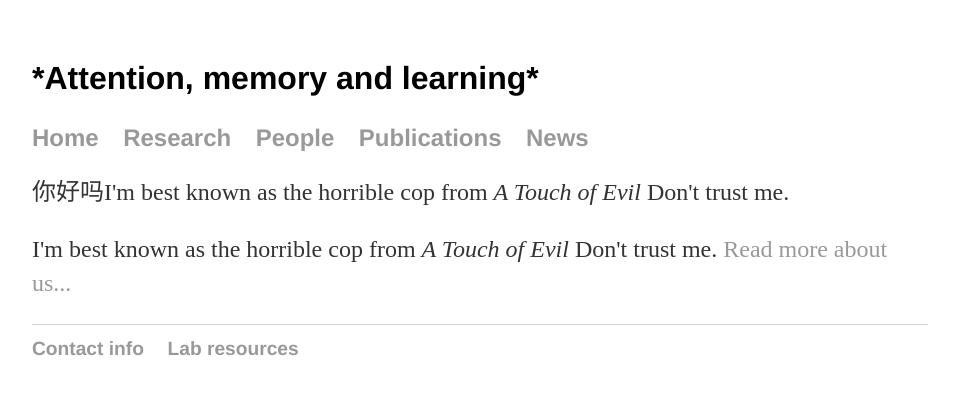
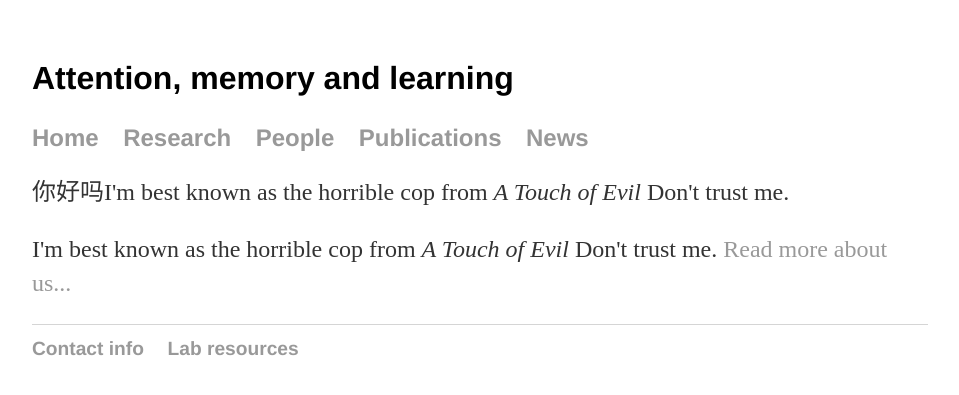
Before and after one commit to wangbenchi/wangbenchi.github.io, a Jekyll site: the page built from index.html, in a window 1280 px wide. Shown: the top 395 px of the page, without its empty margins (160-1119 px from the left). Built offline with Jekyll 4.4.1, drawn with Linux system fonts in a browser that asks for light colours.

```diff
--- a/_layouts/default.html
+++ b/_layouts/default.html
@@ -8,7 +8,7 @@
 	</head>
 	<body>
 		<nav>
-			<h1>*Attention, memory and learning*</h1>
+			<h1>Attention, memory and learning</h1>
     		<ul>
         		<li><a href="/">Home</a></li>
         		<li><a href="/research">Research</a></li>
```
